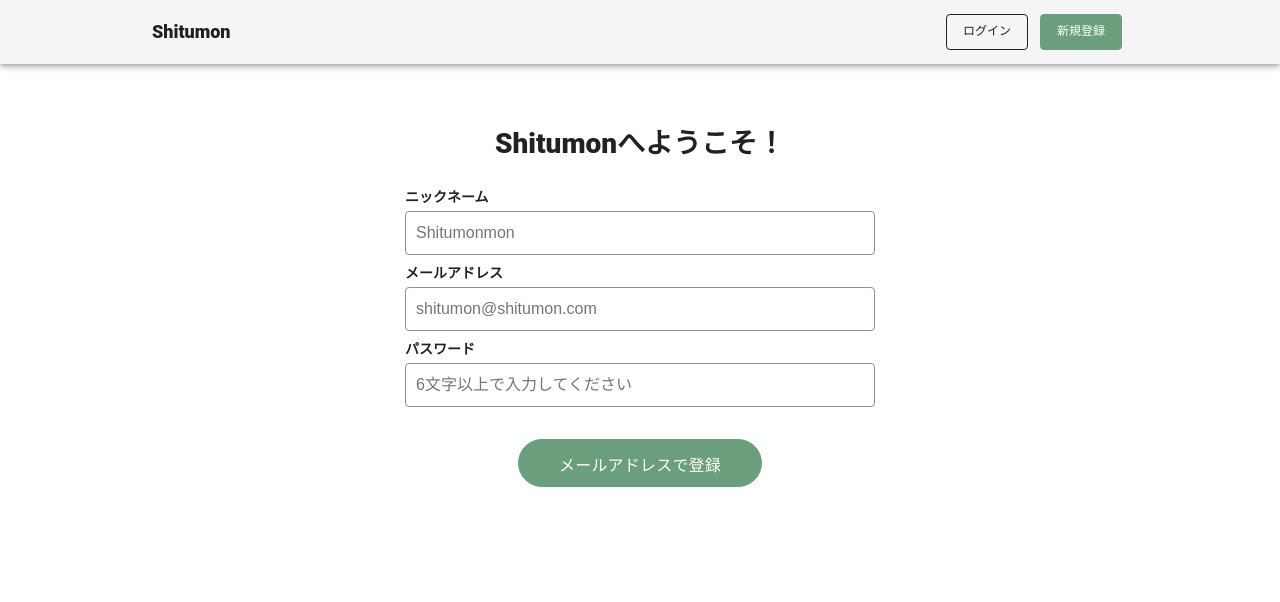
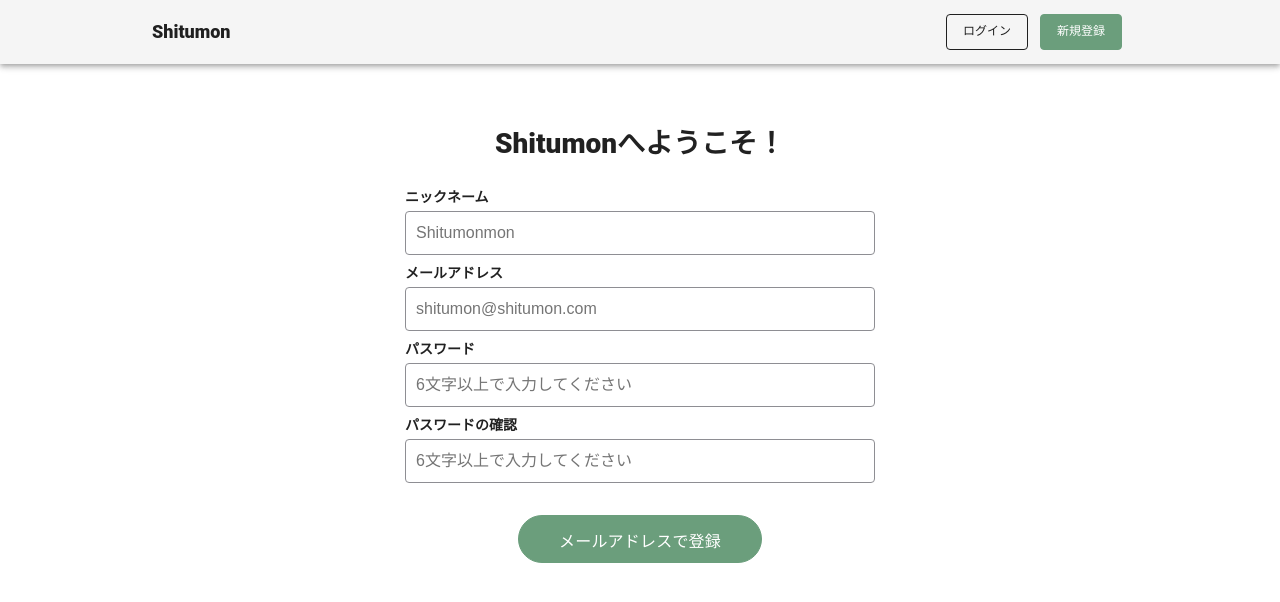
Before and after one commit to j9141997/question_service, a Next.js app: page /auth/register in a window 1280 px wide. Shown: the top 602 px of the page. Built offline with nearby package versions, Linux system fonts and the light colour scheme.

Commit message:
add password_confrimation

```diff
--- a/src/components/molecule/InputGroup.tsx
+++ b/src/components/molecule/InputGroup.tsx
@@ -5,16 +5,26 @@ type Props = {
   labelName: string
   name: string
   placeholder?: string
+  type?: 'text' | 'number' | 'email' | 'password'
 }
 
-const InputGroup: FC<Props> = ({ labelName, name, placeholder }) => (
+const InputGroup: FC<Props> = ({
+  labelName,
+  name,
+  placeholder,
+  type = 'text',
+}) => (
   <Group>
     <Label htmlFor={name}>{labelName}</Label>
     <div>
-      <Input name={name} placeholder={placeholder} />
+      <Input name={name} placeholder={placeholder} type={type} />
     </div>
   </Group>
 )
+
+InputGroup.defaultProps = {
+  type: 'text',
+}
 
 const Group = styled.div`
   text-align: left;
--- a/src/pages/auth/register.tsx
+++ b/src/pages/auth/register.tsx
@@ -29,6 +29,13 @@ const register: FC = () => (
         labelName="パスワード"
         name="password"
         placeholder="6文字以上で入力してください"
+        type="password"
+      />
+      <InputGroup
+        labelName="パスワードの確認"
+        name="password_confirmation"
+        placeholder="6文字以上で入力してください"
+        type="password"
       />
       <SubmitButton value="メールアドレスで登録" />
     </Form>
```
